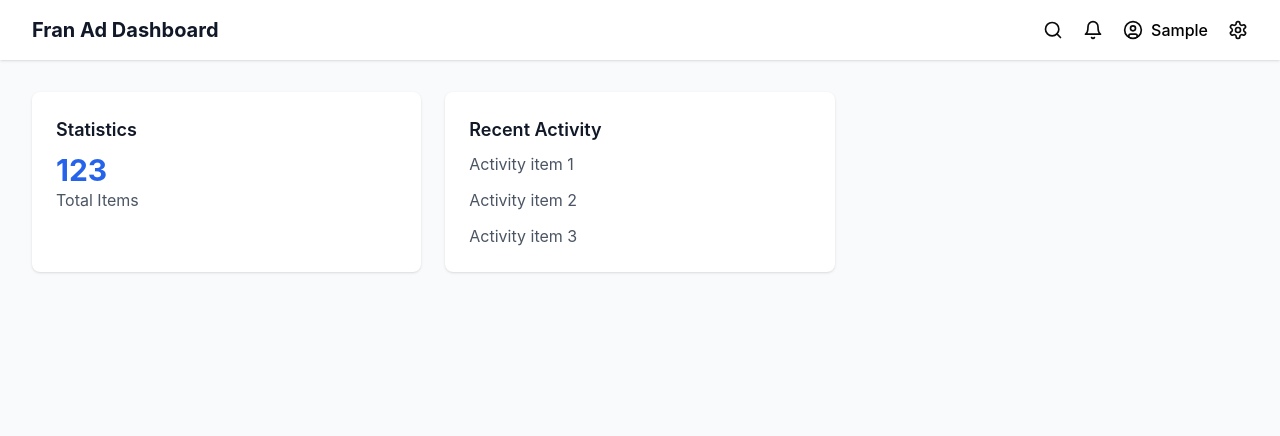
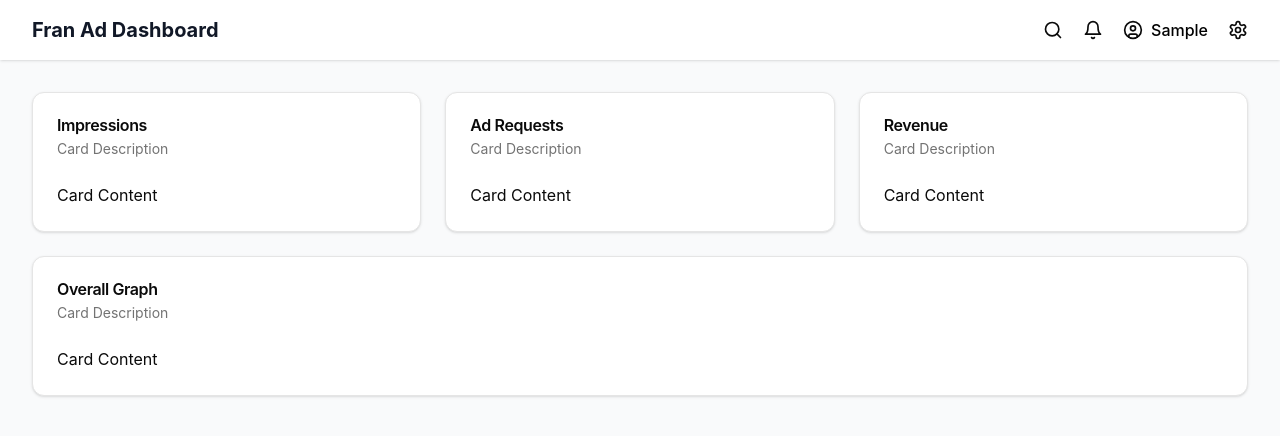
Before and after one commit to hrvojevincek/fran-ad-platform, a React (Vite) app: page /login in a window 1280 px wide. Both pictures are taken after typing "name@example.com", "Sample", "Sample123" into the empty fields and a click on the button "Sign In". Shown: the top 436 px of the page. Built offline with nearby package versions, Linux system fonts and the light colour scheme.

Commit message:
cards dashboard

```diff
--- a/src/pages/Dashboard.tsx
+++ b/src/pages/Dashboard.tsx
@@ -2,6 +2,15 @@
 import { useAuth } from "../context/AuthContext";
 import { useNavigate, Navigate } from "react-router-dom";
 import { useEffect } from "react";
+import {
+  Card,
+  CardContent,
+  CardDescription,
+  CardFooter,
+  CardHeader,
+  CardTitle,
+} from "@/components/ui/card";
+
 import Header from "../components/Header";
 
 export function Dashboard() {
@@ -23,28 +32,47 @@ export function Dashboard() {
       <Header />
 
       {/* Main Content */}
-      <main className="max-w-7xl mx-auto px-4 sm:px-6 lg:px-8 py-8">
-        <div className="grid grid-cols-1 md:grid-cols-2 lg:grid-cols-3 gap-6">
+      <main className="max-w-7xl mx-auto px-4 sm:px-6 lg:px-8 py-8 gap-6 grid">
+        <div className="grid grid-cols-1 lg:grid-cols-3 gap-6">
           {/* Stats Card */}
-          <div className="bg-white rounded-lg shadow p-6">
-            <h2 className="text-lg font-semibold text-gray-900 mb-2">
-              Statistics
-            </h2>
-            <p className="text-3xl font-bold text-blue-600">123</p>
-            <p className="text-gray-600">Total Items</p>
-          </div>
-
-          {/* Recent Activity Card */}
-          <div className="bg-white rounded-lg shadow p-6">
-            <h2 className="text-lg font-semibold text-gray-900 mb-2">
-              Recent Activity
-            </h2>
-            <ul className="space-y-3">
-              <li className="text-gray-600">Activity item 1</li>
-              <li className="text-gray-600">Activity item 2</li>
-              <li className="text-gray-600">Activity item 3</li>
-            </ul>
-          </div>
+          <Card>
+            <CardHeader>
+              <CardTitle>Impressions</CardTitle>
+              <CardDescription>Card Description</CardDescription>
+            </CardHeader>
+            <CardContent>
+              <p>Card Content</p>
+            </CardContent>
+          </Card>
+          <Card>
+            <CardHeader>
+              <CardTitle>Ad Requests</CardTitle>
+              <CardDescription>Card Description</CardDescription>
+            </CardHeader>
+            <CardContent>
+              <p>Card Content</p>
+            </CardContent>
+          </Card>
+          <Card>
+            <CardHeader>
+              <CardTitle>Revenue</CardTitle>
+              <CardDescription>Card Description</CardDescription>
+            </CardHeader>
+            <CardContent>
+              <p>Card Content</p>
+            </CardContent>
+          </Card>
+        </div>
+        <div className="">
+          <Card>
+            <CardHeader>
+              <CardTitle>Overall Graph</CardTitle>
+              <CardDescription>Card Description</CardDescription>
+            </CardHeader>
+            <CardContent>
+              <p>Card Content</p>
+            </CardContent>
+          </Card>
         </div>
       </main>
     </div>
```
